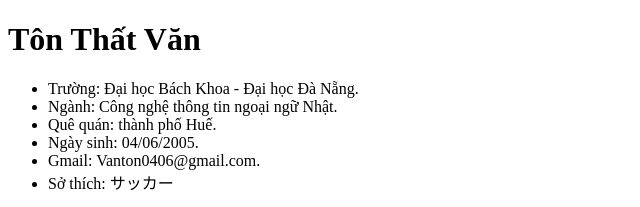
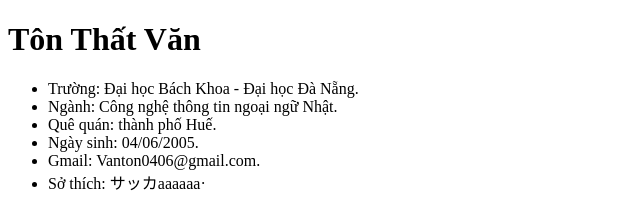
Before and after one commit to tonthatvan10/MarkinQIT---SGroup, a plain HTML site: page a.html in a window 1280 px wide. Shown: the top 207 px of the page, 0-640 px from the left. Drawn offline with Linux system fonts and the light colour scheme.

Commit message:
Update a.html

```diff
--- a/a.html
+++ b/a.html
@@ -34,7 +34,7 @@
         <li>Quê quán: thành phố Huế.</li>
         <li>Ngày sinh: 04/06/2005.</li>
         <li>Gmail: Vanton0406@gmail.com.</li>
-        <li>Sở thích: サッカー</li>
+        <li>Sở thích: サッカaaaaaa·</li>
     </ul>
     <img src="./1222.jpg" alt="" width="500" height="500">
 
```
